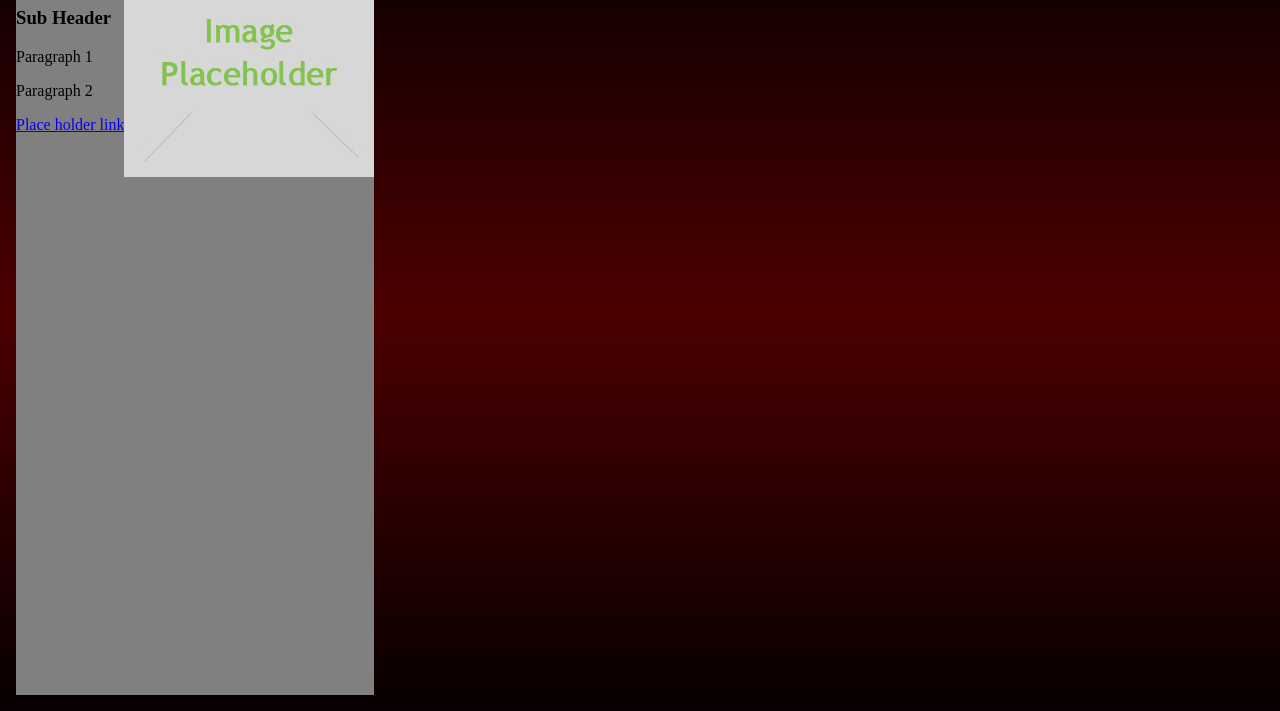
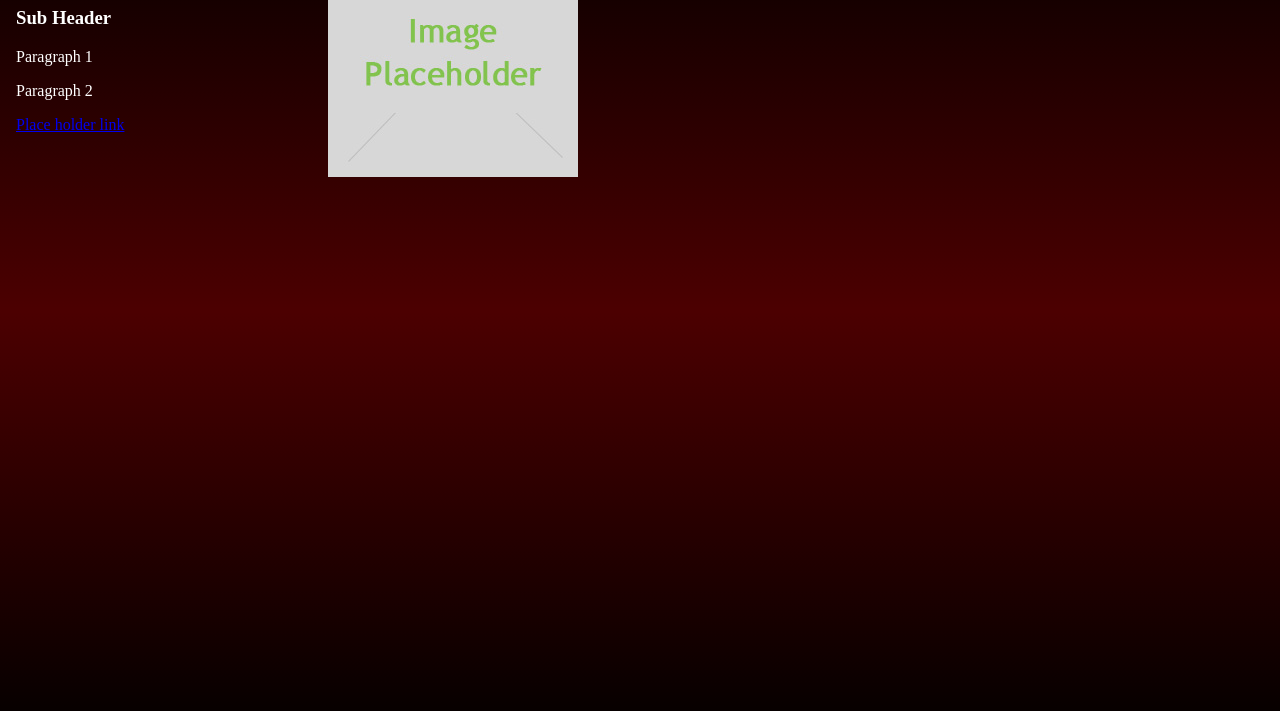
Before and after one commit to JPrevost21/app-site-template, a plain HTML site: page index.html in a window 1280 px wide. Shown: the part 89-800 px from the top of the page. Drawn offline with nearby package versions, Linux system fonts and the light colour scheme.

Commit message:
Added width% to #container, changed width% on #left and #right and removed background color, added white text to #left.

```diff
--- a/styles.css
+++ b/styles.css
@@ -13,18 +13,18 @@ body {
 
 #container {
     display:flex;
+    width: 100%;
 }
 #left {
-    background-color: gray;
+    color: white;
     margin-right: 16px;
-    width: 100%;
+    width: 25%;
     margin-right: 0px;
 }
 
 #right {
-    background-color: gray;
     display: flex;
     flex-direction: column;
-    width: 100%;
+    width: 25%;
     margin-left: 0px;
 }
```
